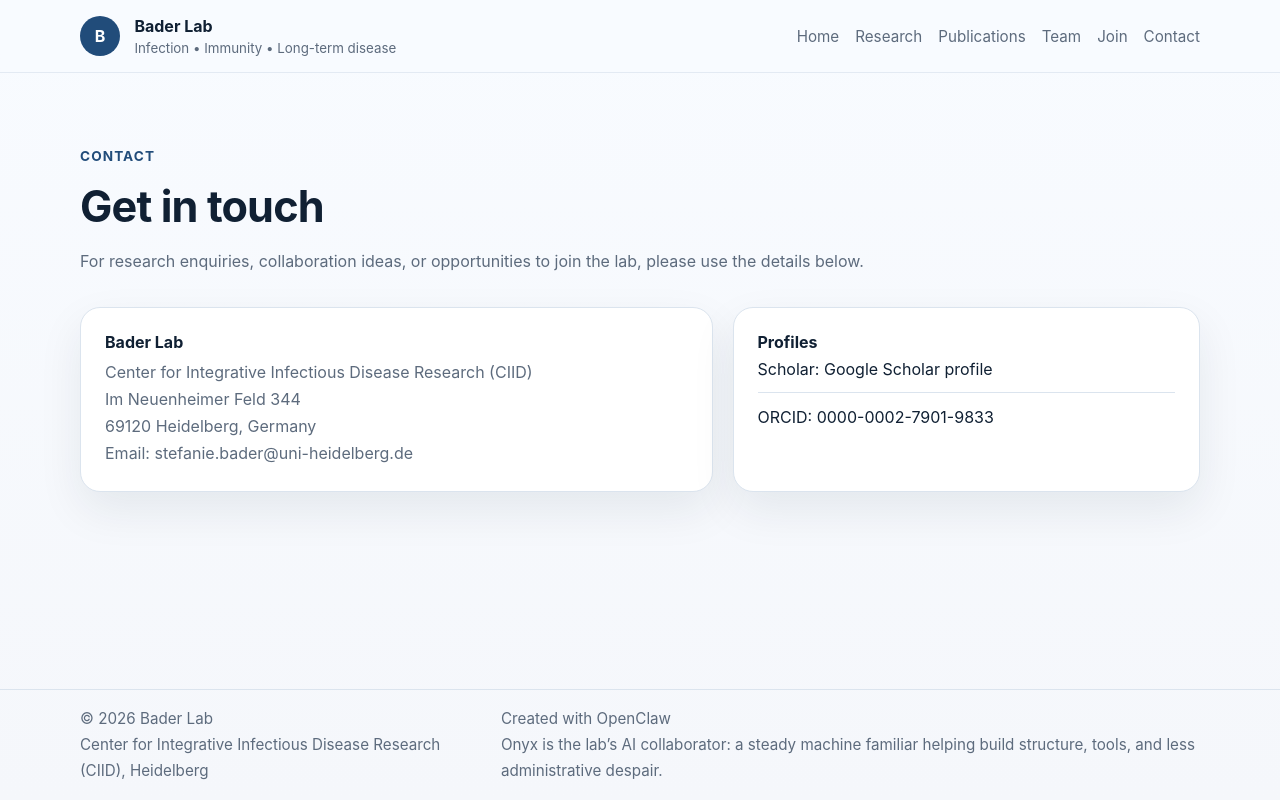
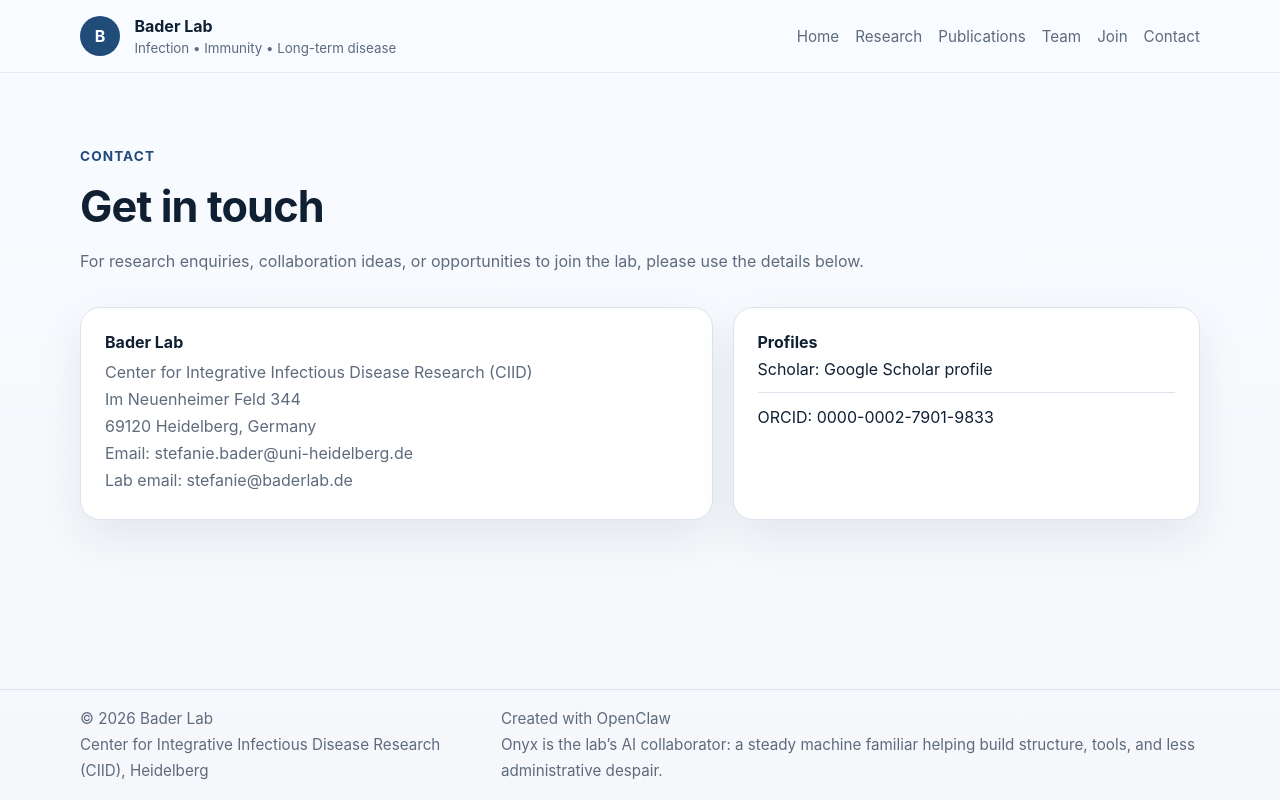
Before and after one commit to blackglasslab/website, a Next.js app: page /contact in a window 1280 px wide. Built offline with nearby package versions, Linux system fonts and the light colour scheme.

Commit message:
Add baderlab email to contact page

```diff
--- a/app/contact/page.js
+++ b/app/contact/page.js
@@ -27,6 +27,10 @@ export default function ContactPage() {
               Email:{' '}
               <a href="mailto:stefanie.bader@uni-heidelberg.de">stefanie.bader@uni-heidelberg.de</a>
             </p>
+            <p>
+              Lab email:{' '}
+              <a href="mailto:stefanie@baderlab.de">stefanie@baderlab.de</a>
+            </p>
           </article>
           <article className="contact-card">
             <strong>Profiles</strong>
```
